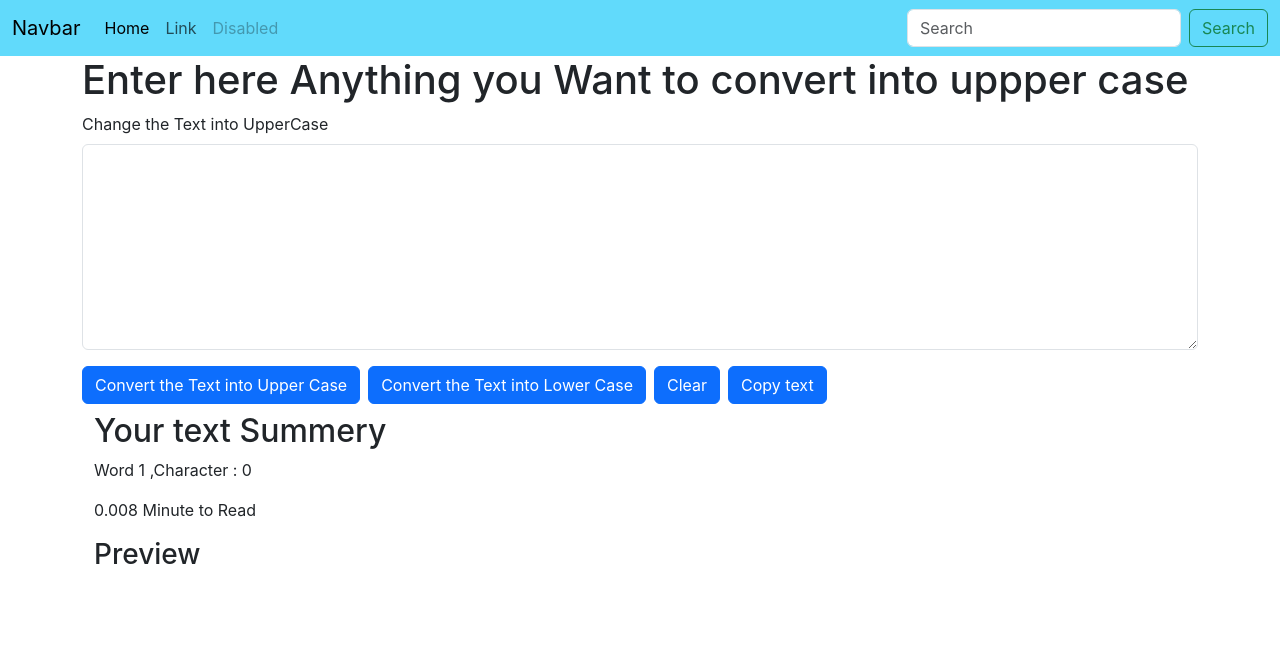
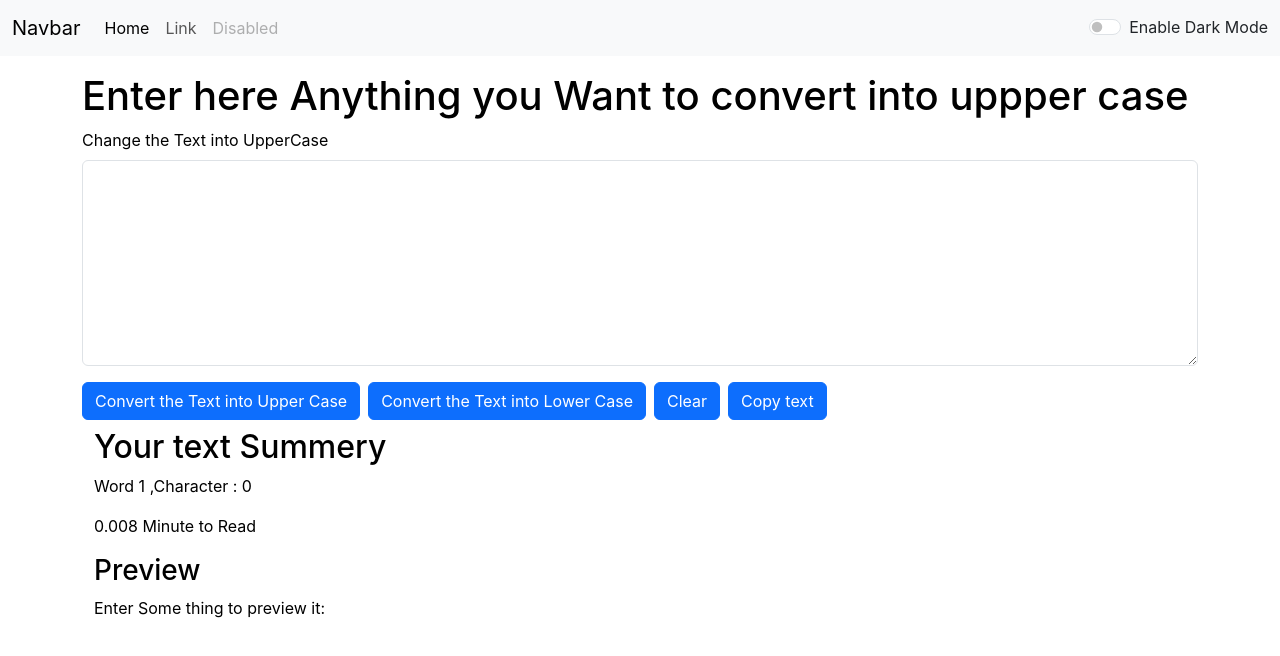
Before and after one commit to shashi-ivory/uppercaseConverter, a React (Create React App) app: page / in a window 1280 px wide. Shown: the top 656 px of the page. Built offline with nearby package versions, Linux system fonts and the light colour scheme.

Commit message:
add dark mode via prop and set text color

```diff
--- a/src/App.js
+++ b/src/App.js
@@ -1,14 +1,32 @@
 // import logo from "./logo.svg";
+import { useState } from "react";
 import "./App.css";
 import Navbar from "./component/Navbar";
 import TextFrom from "./component/TextFrom";
 
 function App() {
+  const [mode, setMode] = useState("light");
+  //weather the mode dark or light mode
+  const toggleMode = () => {
+    if (mode === "light") {
+      setMode("dark");
+      console.log("dark");
+      document.body.style.backgroundColor = "#0B1340";
+    } else {
+      setMode("light");
+      console.log("light");
+      document.body.style.backgroundColor = "light";
+    }
+  };
+
   return (
     <>
-      <Navbar />
-      <div className="container">
-        <TextFrom heading="Enter here Anything you Want to convert into uppper case " />
+      <Navbar title="TextUtils" mode={mode} toggleMode={toggleMode} />
+      <div className="container my-3">
+        <TextFrom
+          heading="Enter here Anything you Want to convert into uppper case "
+          mode={mode}
+        />
       </div>
     </>
   );
--- a/src/component/Navbar.js
+++ b/src/component/Navbar.js
@@ -1,9 +1,9 @@
 import React from "react";
 import PropTypes from "prop-types";
-function Navbar({ name, aboutText }) {
+function Navbar({ name, aboutText, mode, toggleMode }) {
   return (
     <>
-      <nav className="navbar navbar-expand-lg bg-body-dark">
+      <nav className={`navbar navbar-expand-lg  navbar-${mode} bg-${mode}`}>
         <div className="container-fluid">
           <a className="navbar-brand" href="/">
             Navbar{name}
@@ -32,52 +32,31 @@ function Navbar({ name, aboutText }) {
                   {aboutText}
                 </a>
               </li>
-              {/* <li className="nav-item dropdown">
-                <a
-                  className="nav-link dropdown-toggle"
-                  href="/"
-                  role="button"
-                  data-bs-toggle="dropdown"
-                  aria-expanded="false"
-                >
-                  Dropdown
-                </a>
-                <ul className="dropdown-menu">
-                  <li>
-                    <a className="dropdown-item" href="/">
-                      Action
-                    </a>
-                  </li>
-                  <li>
-                    <a className="dropdown-item" href="/">
-                      Another action
-                    </a>
-                  </li>
-                  <li>
-                    <hr className="dropdown-divider" />
-                  </li>
-                  <li>
-                    <a className="dropdown-item" href="/">
-                      Something else here
-                    </a>
-                  </li>
-                </ul>
-              </li> */}
+
               <li className="nav-item">
                 <a className="nav-link disabled">Disabled</a>
               </li>
             </ul>
-            <form className="d-flex" role="search">
+
+            <div
+              className={`form-check form-switch  text-${
+                mode === "light" ? "dark" : "light"
+              }`}
+            >
               <input
-                className="form-control me-2"
-                type="search"
-                placeholder="Search"
-                aria-label="Search"
+                className="form-check-input"
+                type="checkbox"
+                role="switch"
+                id="flexSwitchCheckDefault"
+                onClick={toggleMode}
               />
-              <button className="btn btn-outline-success" type="submit">
-                Search
-              </button>
-            </form>
+              <label
+                className="form-check-label"
+                htmlFor="flexSwitchCheckDefault"
+              >
+                Enable Dark Mode
+              </label>
+            </div>
           </div>
         </div>
       </nav>
--- a/src/component/TextFrom.js
+++ b/src/component/TextFrom.js
@@ -1,6 +1,8 @@
 import React, { useState } from "react";
 
-function TextFrom(props) {
+function TextFrom({ heading, mode }) {
+  // console.log("props", heading);
+  // console.log("mode", mode);
   const [text, setText] = useState("");
   const newText = text.toLocaleUpperCase();
   const lowerText = text.toLocaleLowerCase();
@@ -26,13 +28,18 @@ function TextFrom(props) {
     var text = document.getElementById("myBox");
     text.select();
     navigator.clipboard.writeText(text.value);
+    console.log("copy value ", text.value);
   };
 
   return (
     <>
-      <h1>{props.heading}</h1>
+      <h1 style={{ color: mode == "dark" ? "white" : "black" }}>{heading}</h1>
       <div className="mb-3">
-        <label htmlFor="exampleFormControlTextarea1" className="form-label">
+        <label
+          htmlFor="exampleFormControlTextarea1"
+          className="form-label"
+          style={{ color: mode == "dark" ? "white" : "black" }}
+        >
           Change the Text into UpperCase
         </label>
         <textarea
@@ -41,6 +48,10 @@ function TextFrom(props) {
           value={text}
           id="myBox"
           onChange={handleOnchangeText}
+          style={{
+            backgroundColor: mode == "dark" ? "grey" : "white ",
+            color: mode == "dark" ? "white" : "black",
+          }}
         ></textarea>
       </div>
       <div>
@@ -74,13 +85,19 @@ function TextFrom(props) {
         </button>
       </div>
       <div className="container my-2">
-        <h2>Your text Summery</h2>
-        <p>
+        <h2 style={{ color: mode == "dark" ? "white" : "black" }}>
+          Your text Summery
+        </h2>
+        <p style={{ color: mode == "dark" ? "white" : "black" }}>
           Word {text.split(" ").length} ,Character : {text.length}
         </p>
-        <p>{0.008 * text.split(" ").length} Minute to Read</p>
-        <h3>Preview</h3>
-        <p>{text}</p>
+        <p style={{ color: mode == "dark" ? "white" : "black" }}>
+          {0.008 * text.split(" ").length} Minute to Read
+        </p>
+        <h3 style={{ color: mode == "dark" ? "white" : "black" }}>Preview</h3>
+        <p style={{ color: mode == "dark" ? "white" : "black" }}>
+          {text.length > 0 ? text : "Enter Some thing to preview it:"}
+        </p>
       </div>
     </>
   );
```
